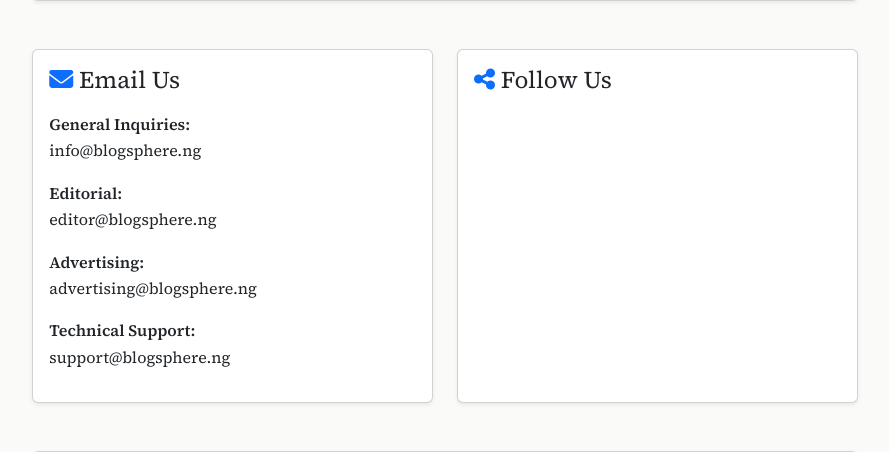
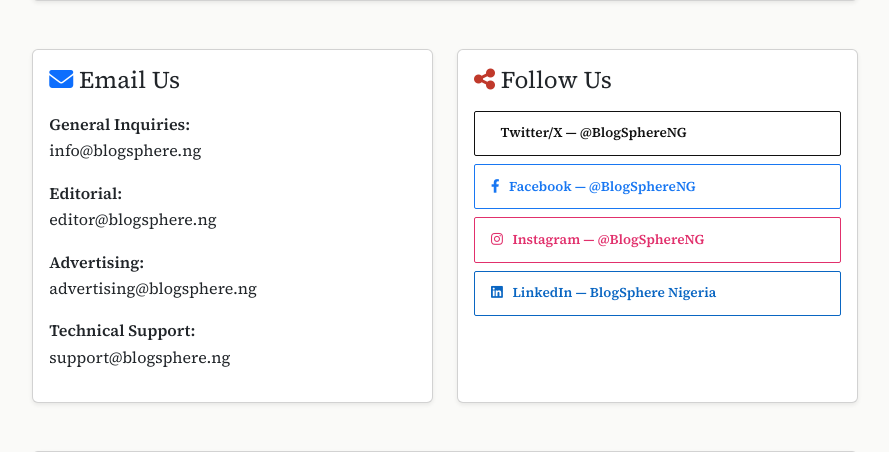
Before and after one commit to Sheddo7/BlogSphere, a Django app: page /contact/ in a window 1280 px wide. Shown: the part 898-1350 px from the top of the page, without its empty margins (195-1084 px from the left). Run offline with Django 5.2, Linux system fonts and the light colour scheme; data that the repository does not hold is empty; parts of the project's set-up code (start-up, migrations or seed data) failed here and were passed over; some libraries are stand-ins or nearby versions.

Commit message:
latest1111

```diff
--- a/templates/base.html
+++ b/templates/base.html
@@ -502,48 +502,64 @@
     <script src="https://cdn.jsdelivr.net/npm/bootstrap@5.3.0/dist/js/bootstrap.bundle.min.js"></script>
     <script>
     document.addEventListener('DOMContentLoaded', function() {
-        // Strip bad srcset attributes
+        // Strip bad srcset
         document.querySelectorAll('img[srcset]').forEach(function(img) {
             if (img.srcset.includes('-320w') || img.srcset.includes('-480w')) {
                 img.removeAttribute('srcset');
                 img.removeAttribute('sizes');
             }
         });
-        // Close mobile menu on nav link click
-        var collapse = document.querySelector('.navbar-collapse');
-        document.addEventListener('DOMContentLoaded', function() {
-            // Strip bad srcset attributes
-            document.querySelectorAll('img[srcset]').forEach(function(img) {
-                if (img.srcset.includes('-320w') || img.srcset.includes('-480w')) {
-                    img.removeAttribute('srcset');
-                    img.removeAttribute('sizes');
-                }
-            });
 
-            // Hamburger toggle — open and close
-            const navbarToggler = document.querySelector('.navbar-toggler');
-            const navbarCollapse = document.querySelector('.navbar-collapse');
+        const toggler = document.querySelector('.navbar-toggler');
+        const collapse = document.querySelector('.navbar-collapse');
+        const icon = toggler ? toggler.querySelector('i') : null;
 
-            if (navbarToggler && navbarCollapse) {
-                // Close when clicking outside
-                document.addEventListener('click', function(e) {
-                    const isOpen = navbarCollapse.classList.contains('show');
-                    const clickedInsideNav = navbarCollapse.contains(e.target);
-                    const clickedToggler = navbarToggler.contains(e.target);
-                if (isOpen && !clickedInsideNav && !clickedToggler) {
-                bootstrap.Collapse.getInstance(navbarCollapse)?.hide();
+        function openNav() {
+            bootstrap.Collapse.getOrCreateInstance(collapse).show();
+            if (icon) {
+                icon.classList.remove('fa-bars');
+                icon.classList.add('fa-times');
+            }
+        }
+
+        function closeNav() {
+            bootstrap.Collapse.getOrCreateInstance(collapse).hide();
+            if (icon) {
+                icon.classList.remove('fa-times');
+                icon.classList.add('fa-bars');
+            }
+        }
+
+        if (toggler && collapse) {
+            // Remove Bootstrap's default toggle behavior
+            toggler.removeAttribute('data-bs-toggle');
+            toggler.removeAttribute('data-bs-target');
+
+            toggler.addEventListener('click', function(e) {
+                e.stopPropagation();
+                if (collapse.classList.contains('show')) {
+                    closeNav();
+                } else {
+                    openNav();
                 }
             });
 
             // Close when clicking a nav link
             document.querySelectorAll('.navbar-nav .nav-link').forEach(function(link) {
                 link.addEventListener('click', function() {
-                    if (window.innerWidth <= 992 && navbarCollapse.classList.contains('show')) {
-                        bootstrap.Collapse.getInstance(navbarCollapse)?.hide();
-                    }
+                    if (window.innerWidth <= 992) closeNav();
                 });
             });
-        });
+
+            // Close when clicking outside
+            document.addEventListener('click', function(e) {
+                if (collapse.classList.contains('show') &&
+                    !collapse.contains(e.target) &&
+                    !toggler.contains(e.target)) {
+                    closeNav();
+                }
+            });
+        }
     });
 
     window.addEventListener('error', function(e) {
@@ -554,7 +570,7 @@
             }
         }
     }, true);
-    </script>
+    </script>>
     <script src="https://cdn.jsdelivr.net/npm/bootstrap@5.3.0/dist/js/bootstrap.bundle.min.js"></script>
     <script src="{% static 'js/lazy-load.js' %}"></script>
     <script src="{% static 'js/main.js' %}"></script>
--- a/templates/blog/contact.html
+++ b/templates/blog/contact.html
@@ -78,20 +78,32 @@
                     <div class="card h-100 shadow-sm">
                         <div class="card-body">
                             <h4 class="card-title mb-3">
-                                <i class="fas fa-share-alt text-primary"></i> Follow Us
+                                <i class="fas fa-share-alt" style="color:#c0392b;"></i> Follow Us
                             </h4>
-                            <div class="social-links">
-                                <a href="{{ twitter_url }}" class="btn btn-outline-dark mb-2" style="width:100%;">
-                                    <i class="fab fa-x-twitter"></i> Twitter/X - @BlogSphereNG
+                            <div class="d-flex flex-column gap-2">
+                                <a href="{{ twitter_url }}"
+                                   style="display:flex;align-items:center;gap:.6rem;padding:.65rem 1rem;border:1.5px solid #111;border-radius:2px;text-decoration:none;color:#111;font-size:.85rem;font-weight:600;transition:all .18s;"
+                                   onmouseover="this.style.background='#111';this.style.color='#fff'"
+                                   onmouseout="this.style.background='transparent';this.style.color='#111'">
+                                    <i class="fab fa-x-twitter"></i> Twitter/X — @BlogSphereNG
                                 </a>
-                                <a href="{{ facebook_url }}" class="btn btn-outline-primary mb-2" style="width:100%;">
-                                    <i class="fab fa-facebook"></i> Facebook - @BlogSphereNG
+                                <a href="{{ facebook_url }}"
+                                   style="display:flex;align-items:center;gap:.6rem;padding:.65rem 1rem;border:1.5px solid #1877f2;border-radius:2px;text-decoration:none;color:#1877f2;font-size:.85rem;font-weight:600;transition:all .18s;"
+                                   onmouseover="this.style.background='#1877f2';this.style.color='#fff'"
+                                   onmouseout="this.style.background='transparent';this.style.color='#1877f2'">
+                                    <i class="fab fa-facebook-f"></i> Facebook — @BlogSphereNG
                                 </a>
-                                <a href="{{ instagram_url }}" class="btn btn-outline-danger mb-2" style="width:100%;">
-                                    <i class="fab fa-instagram"></i> Instagram - @BlogSphereNG
+                                <a href="{{ instagram_url }}"
+                                   style="display:flex;align-items:center;gap:.6rem;padding:.65rem 1rem;border:1.5px solid #e1306c;border-radius:2px;text-decoration:none;color:#e1306c;font-size:.85rem;font-weight:600;transition:all .18s;"
+                                   onmouseover="this.style.background='#e1306c';this.style.color='#fff'"
+                                   onmouseout="this.style.background='transparent';this.style.color='#e1306c'">
+                                    <i class="fab fa-instagram"></i> Instagram — @BlogSphereNG
                                 </a>
-                                <a href="#" class="btn btn-outline-primary mb-2" style="width:100%;">
-                                    <i class="fab fa-linkedin"></i> LinkedIn - BlogSphere Nigeria
+                                <a href="#"
+                                   style="display:flex;align-items:center;gap:.6rem;padding:.65rem 1rem;border:1.5px solid #0a66c2;border-radius:2px;text-decoration:none;color:#0a66c2;font-size:.85rem;font-weight:600;transition:all .18s;"
+                                   onmouseover="this.style.background='#0a66c2';this.style.color='#fff'"
+                                   onmouseout="this.style.background='transparent';this.style.color='#0a66c2'">
+                                    <i class="fab fa-linkedin"></i> LinkedIn — BlogSphere Nigeria
                                 </a>
                             </div>
                         </div>
```
Also changed, not shown: templates/blog/home.html (+12 -15 lines).
